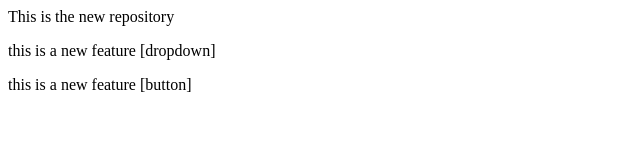
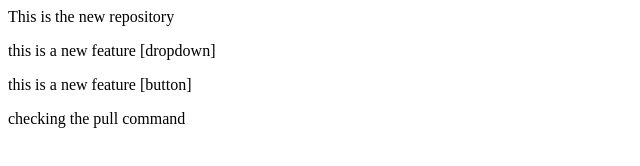
Before and after one commit to Harshith-32920/new-repo, a plain HTML site: page index.html in a window 1280 px wide. Shown: the whole page, without its empty margins (0-640 px from the left). Drawn offline with Linux system fonts and the light colour scheme.

Commit message:
Checkingpull command

```diff
--- a/index.html
+++ b/index.html
@@ -1,3 +1,4 @@
 <p>This is the new repository</p>
 <p>this is a new feature [dropdown]</p>
 <p>this is a new feature [button]</p>
+<p>checking the pull command</p>
```
